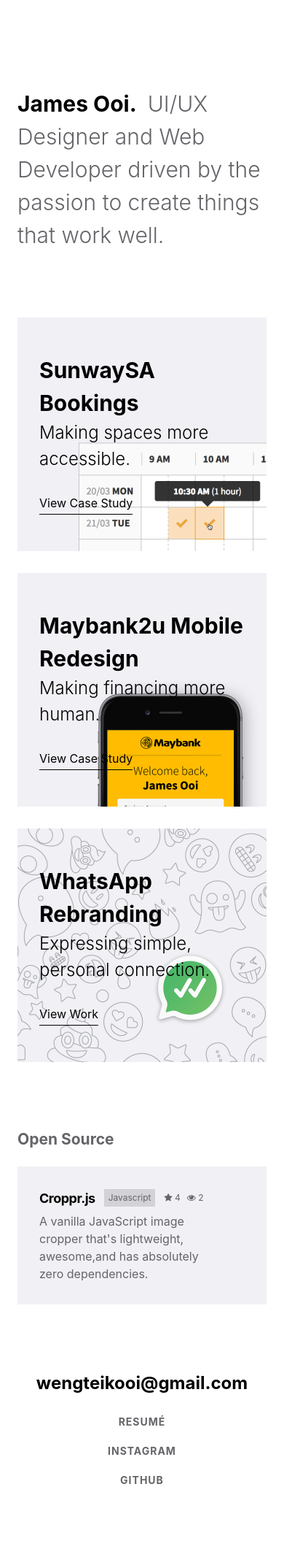
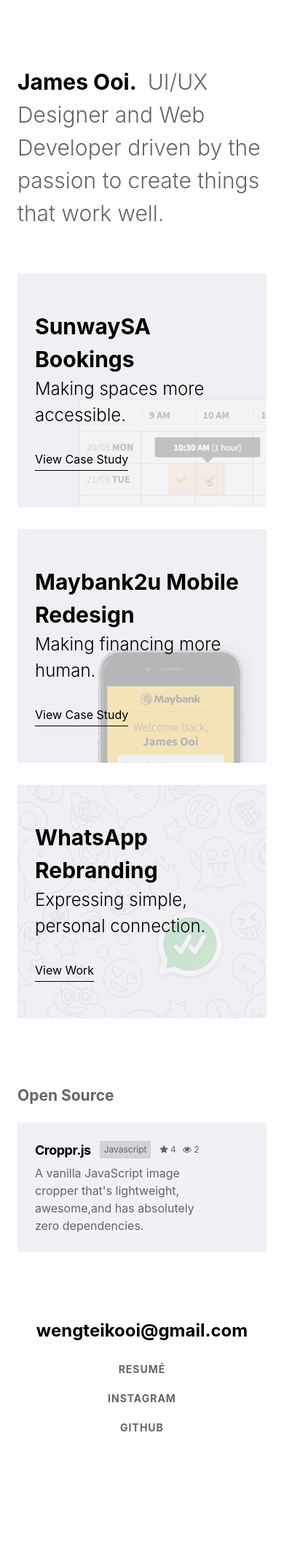
Before and after one commit to jamesssooi/jamesssooi.github.io, a Jekyll site: the page built from index.html, in a window 390 px wide. Shown: the whole page at 73% size. Built offline with Jekyll 4.4.1, drawn with Linux system fonts in a browser that asks for light colours; after the commit the page ends 2061 px from its top, so only the background shows below that.

Commit message:
Improve mobile experience

```diff
--- a/_sass/components/_oss.scss
+++ b/_sass/components/_oss.scss
@@ -2,12 +2,16 @@
 
 .oss {
   background-color: rgb(240, 240, 245);
-  padding: 30px;
+  padding: 24px;
   margin-bottom: 30px;
   display: flex;
   color: $color-text;
   position: relative;
   transition: 0.3s ease-in-out all;
+
+  @include m-tablet {
+    padding: 30px;
+  }
 
   &:hover {
     background-color: rgb(230, 230, 235);
--- a/_sass/components/_projects.scss
+++ b/_sass/components/_projects.scss
@@ -6,12 +6,17 @@
   background-position: right;
   background-size: auto 100%;
   min-height: 320px;
-  padding: 30px;
+  padding: 24px;
   display: flex;
   align-items: center;
   margin-bottom: 30px;
   transition: 0.3s ease-in-out all;
   cursor: pointer;
+  position: relative;
+
+  @include m-tablet {
+    padding: 30px;
+  }
 
   &:hover {
     background-color: rgb(230, 230, 235);
@@ -27,10 +32,28 @@
     padding-left: 18px;
     border-bottom: 1px solid black;
   }
+
+  &:after {
+    content: ' ';
+    left: 0;
+    right: 0;
+    top: 0;
+    bottom: 0;
+    position: absolute;
+    background-color: rgb(240, 240, 245);
+    opacity: 0.75;
+    z-index: 1;
+    user-select: none;
+
+    @include m-tablet {
+      display: none;
+    }
+  }
 }
 
 .project__title {
   width: 320px;
+  z-index: 2;
   @include m-desktop {
     width: 600px;
   }
--- a/_sass/components/_title.scss
+++ b/_sass/components/_title.scss
@@ -10,8 +10,12 @@
 }
 
 .title {
-  margin: 90px 0;
+  margin: 60px 0;
   position: relative;
+
+  @include m-tablet {
+    margin: 90px 0;
+  }
 
   &--centered {
     text-align: center;
```
